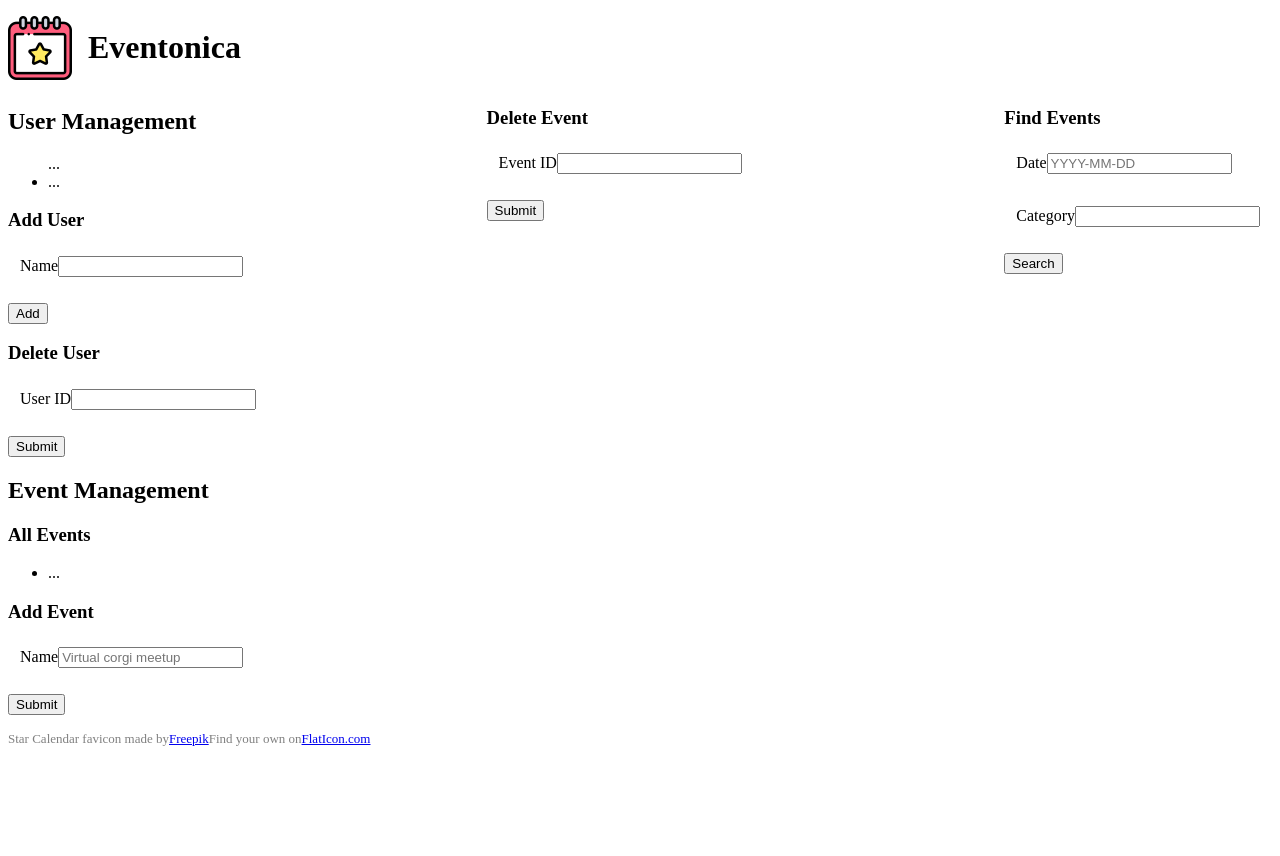
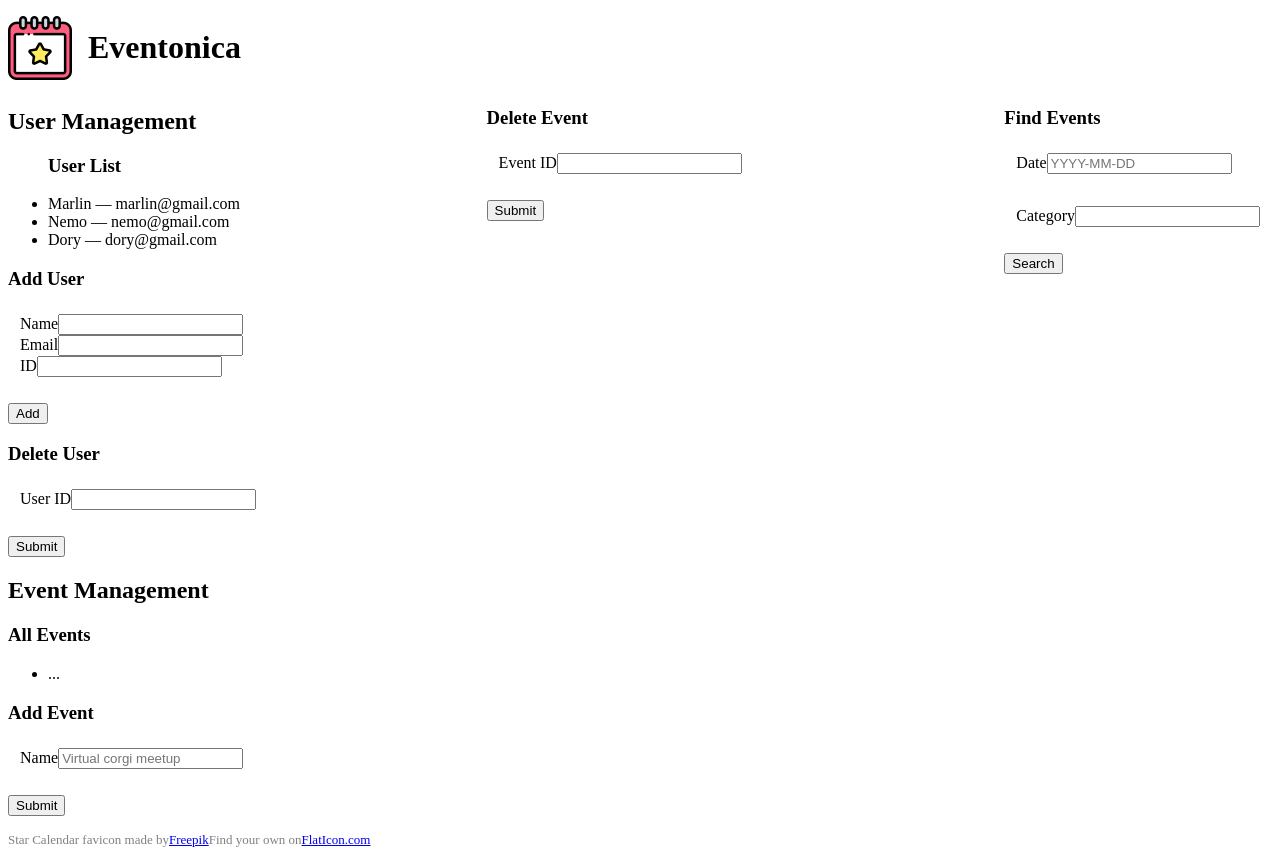
Before and after one commit to MTTParry/TT-Assigns, a React (Create React App) app in the folder w9/Eventonica/client/: page / in a window 1280 px wide. Before the commit the page ends 800 px from the top, so only its background shows below. Built offline with nearby package versions, Linux system fonts and the light colour scheme.

Commit message:
Added footer child; Working on Add User

```diff
--- a/w9/Eventonica/client/src/App.js
+++ b/w9/Eventonica/client/src/App.js
@@ -1,6 +1,7 @@
 import calendar from "./calendar.png";
 import "./App.css";
 import Users from "./components/Users";
+import Footer from "./components/Footer";
 
 function App() {
   return (
@@ -15,23 +16,9 @@ function App() {
           <section className="user-management">
             <h2>User Management</h2>
 
-            <ul id="users-list">
-              <Users />
-              {/* display all existing Users here */}
-              <li>...</li>
-            </ul>
+            <Users />
 
-            <div>
-              <h3>Add User</h3>
-              <form id="add-user" action="#">
-                <fieldset>
-                  <label>Name</label>
-                  <input type="text" id="add-user-name" />
-                </fieldset>
-                {/* Add more form fields here */}
-                <input type="submit" value="Add" />
-              </form>
-            </div>
+
 
             <div>
               <h3>Delete User</h3>
@@ -101,18 +88,7 @@ function App() {
         </aside>
       </main>
 
-      <footer>
-        <div>
-          Star Calendar favicon made by
-          <a href="https://www.flaticon.com/authors/freepik" title="Freepik">
-            Freepik
-          </a>
-          Find your own on
-          <a href="https://www.flaticon.com/" title="Flaticon">
-            FlatIcon.com
-          </a>
-        </div>
-      </footer>
+      <Footer />
     </div>
   );
 }
--- /dev/null
+++ b/w9/Eventonica/client/src/components/Footer.jsx
@@ -0,0 +1,18 @@
+const Footer = () => {
+    return (
+        <footer>
+            <div>
+                Star Calendar favicon made by
+                <a href="https://www.flaticon.com/authors/freepik" title="Freepik">
+                    Freepik
+                </a>
+                Find your own on
+                <a href="https://www.flaticon.com/" title="Flaticon">
+                    FlatIcon.com
+                </a>
+            </div>
+        </footer>)
+
+}
+
+export default Footer;
--- a/w9/Eventonica/client/src/components/Users.jsx
+++ b/w9/Eventonica/client/src/components/Users.jsx
@@ -8,7 +8,73 @@ const dory = { name: 'Dory', email: 'dory@gmail.com', id: '3' };
 const Users = () => {
     const [users, setUsers] = useState([marlin, nemo, dory]);
 
-    return <section className="user-management">...</section>;
+    //Add user stuff
+    const [name, setName] = useState('');
+    const [email, setEmail] = useState('');
+    const [id, setId] = useState('');
+
+    const handleSubmit = (e) => {
+        e.preventDefault();
+        const newUser = { id: id, name: name, email: email };
+        setUsers([...users, newUser]);
+      };
+
+
+    return (
+        // This generates the list of users
+        <div>
+            <div>
+                <ul id="users-list">
+                    <h3>User List</h3>
+                    {users.map((user) => (
+                        <li key={user.id}>
+                            {user.name} — {user.email}
+                        </li>
+                    ))}
+                </ul>
+            </div>
+
+            <div>
+                <h3>Add User</h3>
+                <form id="add-user" action="#">
+                    <fieldset>
+                        <label>Name</label>
+                        <input
+                            type="text"
+                            id="add-user-name"
+                            value={name}
+                            onChange={(e) => setName(e.target.value)}
+                            />
+                        <br/>
+
+                        <label>Email</label>
+                        <input
+                            type="text"
+                            id="add-user-email"
+                            value={email}
+                            onChange={(e) => setEmail(e.target.value)}
+                            />
+                        <br/>
+
+                        <label>ID</label>
+                        <input
+                            type="number"
+                            id="add-user-id"
+                            value={id}
+                            onChange={(e) => setId(e.target.value)}
+                            />
+                    </fieldset>
+
+                <input
+                    type="submit"
+                    value="Add"
+                    onSubmit={handleSubmit}
+                    />
+
+                </form>
+            </div>
+        </div>
+    )
 };
 
 export default Users;
```
